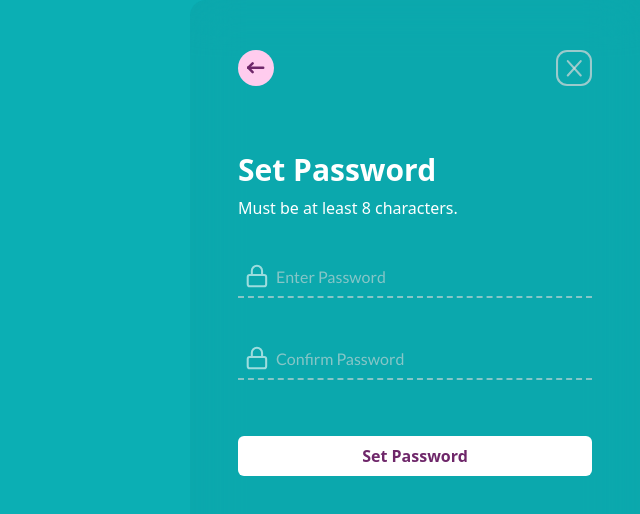
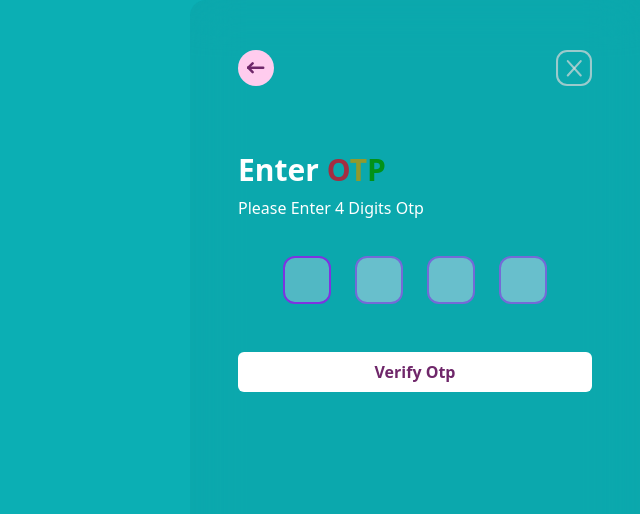
Before and after one commit to jayanth119/Tailor-Fit-frontend, a React (Vite) app: page / in a window 1280 px wide. Shown: the top 514 px of the page, without its empty margins (640-1280 px from the left). Built offline with nearby package versions, Linux system fonts and the light colour scheme; a web font is replaced by a local one.

Commit message:
otp screen

```diff
--- a/src/App.jsx
+++ b/src/App.jsx
@@ -1,13 +1,13 @@
 import './App.css'
 import HomePage from './pages/homePage'
-import SetPasswordScreen from './pages/authentication/setpassword'
+import OTPScreen from './pages/authentication/otp'
 function App() {
 
   return (
     // <div className='bg-radient-colour w-screen h-screen'>
     //   <HomePage/>
     // </div>
-    <SetPasswordScreen/>
+    <OTPScreen/>
   )
 }
 
--- a/src/index.css
+++ b/src/index.css
@@ -14,3 +14,13 @@
   -webkit-backdrop-filter: blur(10px); /* Safari support */
   border: 1px solid rgba(255, 255, 255, 0.3); /* Optional border for a glassy outline */
 }
+input[type="number"]::-webkit-inner-spin-button,
+input[type="number"]::-webkit-outer-spin-button {
+  -webkit-appearance: none;
+  margin: 0;
+}
+
+/* For Firefox */
+input[type="number"] {
+  -moz-appearance: textfield;
+}
--- /dev/null
+++ b/src/pages/authentication/otp.jsx
@@ -0,0 +1,46 @@
+import React, { useState,useEffect } from "react";
+import { cn } from "../../utilities/cn";
+import GlassContainer from "../../components/ui/glasscontainer";
+import FormInputComp from "../../components/ui/formInputComp";
+import Input from "../../components/ui/input";
+import Button from "../../components/ui/button";
+import otpinputfocus from "../../utilities/otpinputfocus";
+function OTPScreen(){
+    const [otp,onChangeOtp]=useState("");
+    useEffect(()=>{
+        document.querySelectorAll(".otp-input")[0].focus();
+        otpinputfocus(otp,onChangeOtp);
+    },[]);
+    const handelsubmit = (e)=>{
+        e.preventDefault();
+        console.log(otp);
+        return;
+    }
+    return(
+        <div className="w-screen h-screen relative bg-[#0BAFB4]">
+            <GlassContainer className="absolute top-0 right-0 w-full sm:w-[350px] md:w-[400px] lg:w-[450px] h-full flex flex-col gap-9 p-9 rounded-l-[16px]">
+                <div className="w-full grow flex flex-col px-3 py-4">
+                    <form onSubmit={handelsubmit} className="w-full grow flex flex-col justify-start items-center gap-9">
+                        <div className="w-full h-auto flex flex-col justify-start items-start gap-2">
+                            <p className="font-Montserrat sm:text-xl md:text-2xl lg:text-3xl text-left font-semibold text-white">Enter  <span className="text-[#A42D41]">O</span><span className="text-[#92992D]">T</span><span className="text-[#029217]">P</span></p>
+                            <p className="font-Montserrat sm:text-sm  md:text-base text-left sm:font-light md:font-normal text-white text-wrap">Please Enter 4 Digits Otp </p>
+                        </div>
+                        <div className="w-full h-auto flex flex-col gap-12">
+                            <div className="w-full h-auto flex flex-row justify-center items-center gap-6">
+                                <input type="number" className="otp-input w-12 h-12 text-center text-base font-subhead font-semibold text-white  border-2 rounded-xl border-[#7E33E0]/60 bg-[#F5E1FC]/30 focus:border-[#7E33E0]/100 focus:border-3 disabled:bg-[#F5E1FC]/40 outline-none"/>
+                                <input type="number" className="otp-input w-12 h-12 text-center text-base font-subhead font-semibold text-white  border-2 rounded-xl border-[#7E33E0]/60 bg-[#F5E1FC]/30 focus:border-[#7E33E0]/100 focus:border-3 disabled:bg-[#F5E1FC]/40 outline-none" disabled/>
+                                <input type="number" className="otp-input w-12 h-12 text-center text-base font-subhead font-semibold text-white  border-2 rounded-xl border-[#7E33E0]/60 bg-[#F5E1FC]/30 focus:border-[#7E33E0]/100 focus:border-3 disabled:bg-[#F5E1FC]/40 outline-none" disabled/>
+                                <input type="number" className="otp-input w-12 h-12 text-center text-base font-subhead font-semibold text-white  border-2 rounded-xl border-[#7E33E0]/60 bg-[#F5E1FC]/30 focus:border-[#7E33E0]/100 focus:border-3 disabled:bg-[#F5E1FC]/40 outline-none" disabled/>
+                            </div>
+                            <Button type={"submit"} className="verify-otp-btn py-2 font-button2 rounded-[6px] text-base bg-white disabled:bg-[#d1d1d1]">
+                                Verify Otp
+                            </Button>
+                        </div>
+                    </form>
+                </div>
+            </GlassContainer>
+        </div>
+    );
+}
+
+export default  OTPScreen;
--- /dev/null
+++ b/src/utilities/otpinputfocus.jsx
@@ -0,0 +1,48 @@
+export default function otpinputfocus(otp,onChangeOtp){
+    const inputContainer = document.querySelectorAll(".otp-input");
+    const button = document.querySelectorAll(".verify-otp-btn");
+    // Convert NodeList to Array for easier manipulation
+    const inputs = Array.from(inputContainer);
+
+    // Update OTP value based on the inputs
+    const updateOtpValue = () => {
+        const otpValue = inputs.map((input) => input.value).join(""); // Combine all input values
+        console.log(otpValue);
+        onChangeOtp(otpValue); // Update the OTP using the provided function
+    };
+
+    inputContainer.forEach((input,index1)=>{
+        input.addEventListener("keyup",(e)=>{
+            const currentInput = input,
+            nextInput = input.nextElementSibling,
+            prevInput = input.previousElementSibling;
+
+            if (currentInput.value.length > 1) {
+                currentInput.value = "";
+                return;
+            }
+
+            if (nextInput && nextInput.hasAttribute("disabled") && currentInput.value !== "") {
+                nextInput.removeAttribute("disabled");
+                nextInput.focus();
+            }
+
+            if (e.key === "Backspace") {
+                // iterate over all inputs again
+                inputContainer.forEach((input, index2) => {
+                  // if the index1 of the current input is less than or equal to the index2 of the input in the outer loop
+                  // and the previous element exists, set the disabled attribute on the input and focus on the previous element
+                  if (index1 <= index2 && prevInput) {
+                    input.setAttribute("disabled", true);
+                    input.value = "";
+                    prevInput.focus();
+                  }
+                });
+            }
+
+            // Update the OTP value after every keyup
+            updateOtpValue();
+        })
+    })
+
+}
```
